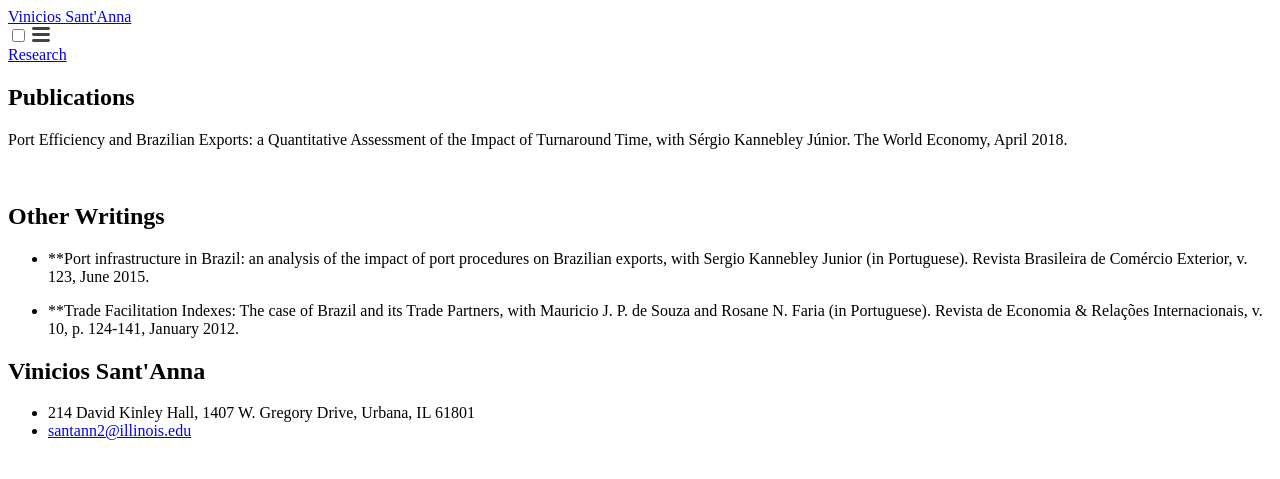
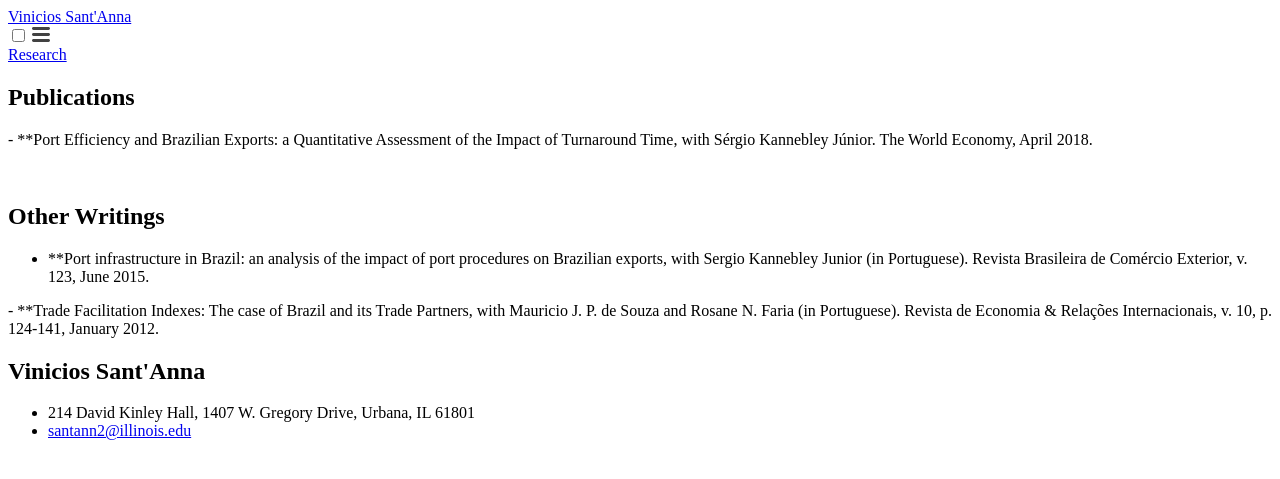
Before and after one commit to vpsantanna/vpsantanna.github.io, a Jekyll site: the page built from research.md, in a window 1280 px wide. Shown: the top 479 px of the page. Built offline with Jekyll 4.4.1, drawn with Linux system fonts in a browser that asks for light colours; a script that is not in the unit is left out.

Commit message:
Update research.md

```diff
--- a/research.md
+++ b/research.md
@@ -6,7 +6,7 @@ permalink: /research/
 
 # Publications
 
-Port Efficiency and Brazilian Exports: a Quantitative Assessment of the Impact of Turnaround Time, with Sérgio Kannebley Júnior. The World Economy, April 2018.
+<p style="text-align: justify;"> - **Port Efficiency and Brazilian Exports: a Quantitative Assessment of the Impact of Turnaround Time, with Sérgio Kannebley Júnior. The World Economy, April 2018. </p>
 
 
 <br>
@@ -15,4 +15,4 @@ Port Efficiency and Brazilian Exports: a Quantitative Assessment of the Impact o
 
 - **Port infrastructure in Brazil: an analysis of the impact of port procedures on Brazilian exports, with Sergio Kannebley Junior (in Portuguese). Revista Brasileira de Comércio Exterior, v. 123, June 2015.
 
-- **Trade Facilitation Indexes: The case of Brazil and its Trade Partners, with Mauricio J. P. de Souza and Rosane N. Faria (in Portuguese). Revista de Economia & Relações Internacionais, v. 10, p. 124-141, January 2012.
+<p style="text-align: justify;"> - **Trade Facilitation Indexes: The case of Brazil and its Trade Partners, with Mauricio J. P. de Souza and Rosane N. Faria (in Portuguese). Revista de Economia & Relações Internacionais, v. 10, p. 124-141, January 2012. </p>
```
